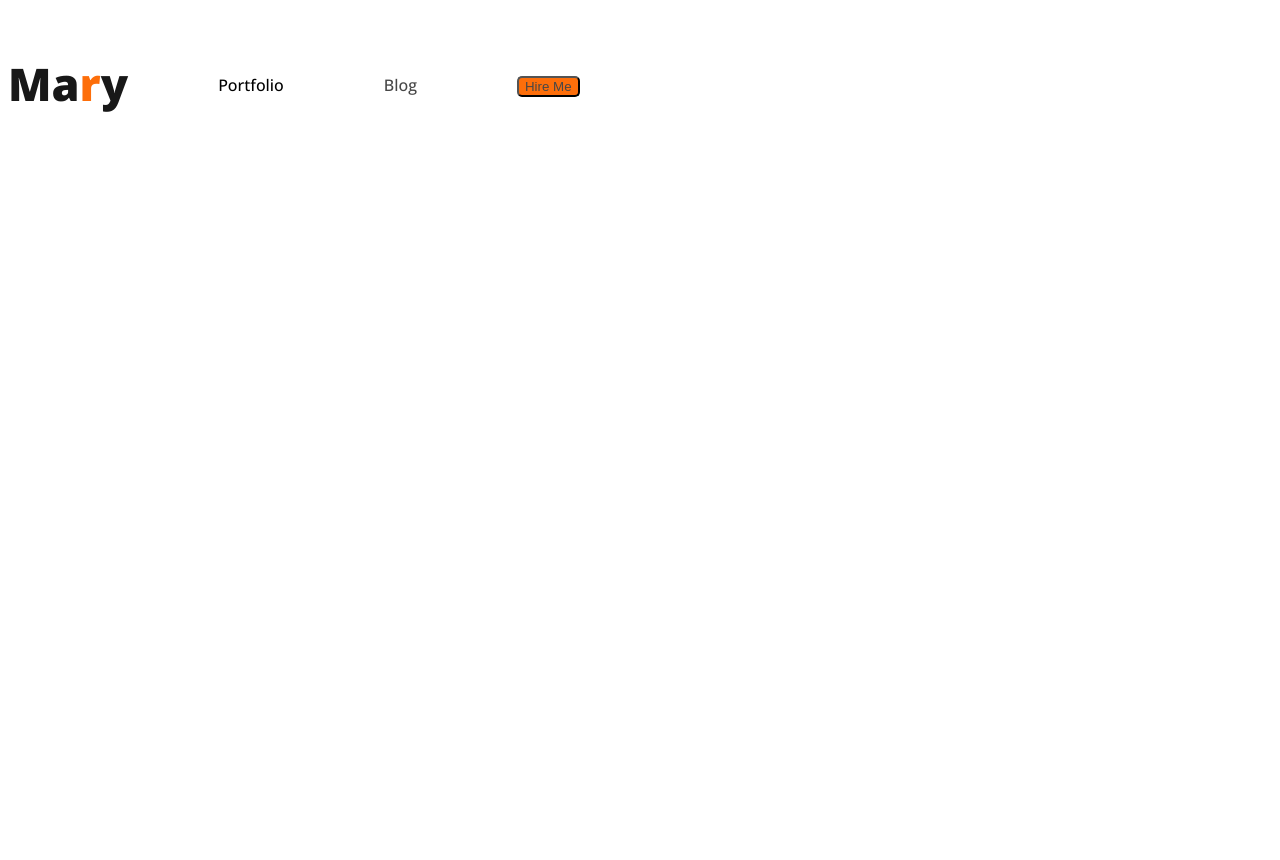
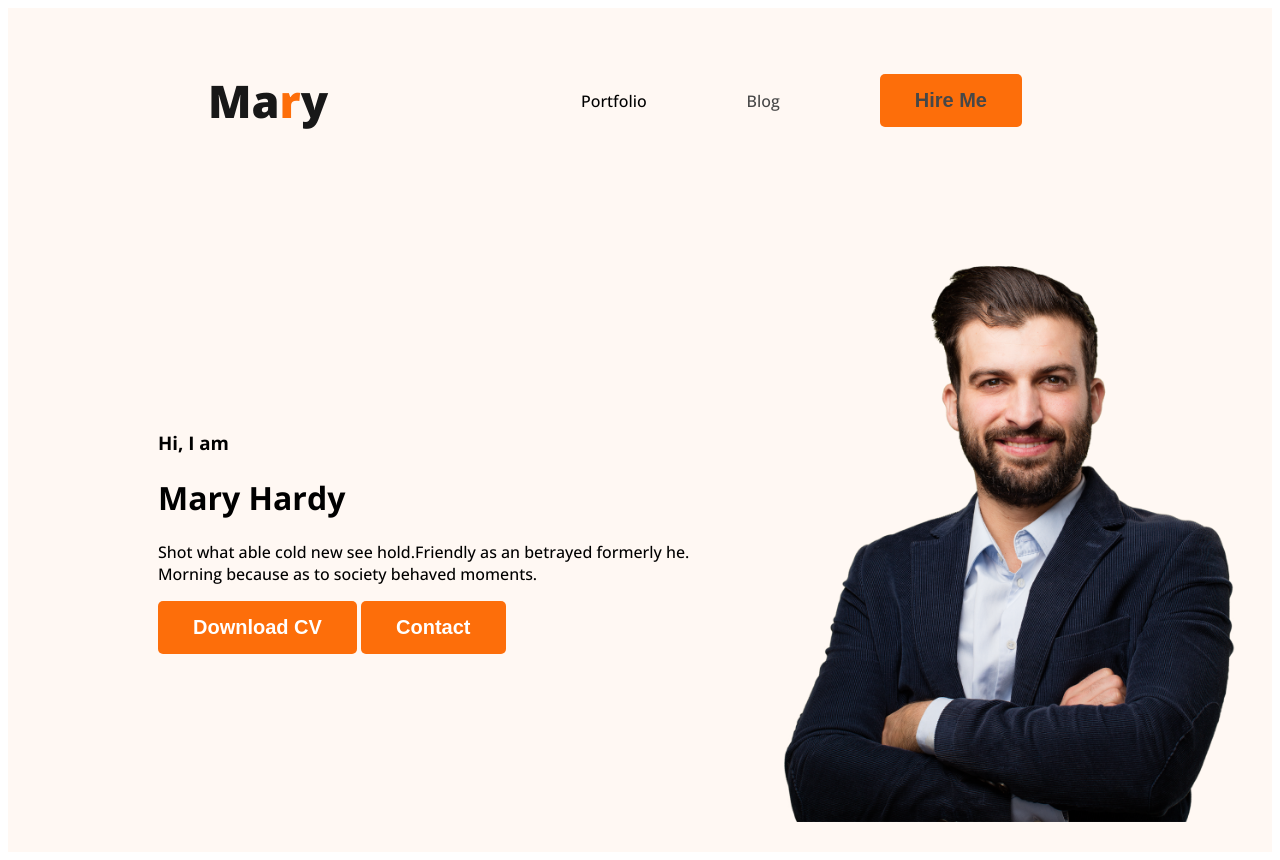
Before and after one commit to TajTanvir1/Portfolio-Practice, a plain HTML site: page index.html in a window 1280 px wide. Before the commit the page ends 800 px from the top, so only its background shows below. Drawn offline with nearby package versions, Linux system fonts and the light colour scheme.

Commit message:
5.3 class

```diff
--- a/index.html
+++ b/index.html
@@ -1,5 +1,6 @@
 <!DOCTYPE html>
 <html lang="en">
+
 <head>
    <meta charset="UTF-8">
    <meta name="viewport" content="width=device-width, initial-scale=1.0">
@@ -10,9 +11,10 @@
    <link rel="stylesheet" href="styles/portfolio.css">
 
 </head>
+
 <body>
 
-   <header>
+   <header class="header">
       <nav>
          <h3 class="nav-title">Ma<span class="text-primary">r</span>y</h3>
          <ul>
@@ -21,7 +23,16 @@
             <li><button class="btn-primary"><a href="Hire Me">Hire Me</a></button></li>
          </ul>
       </nav>
-
+      <div class="banner">
+         <div>
+            <h3 class="banner-greeting">Hi, I am</h3>
+            <h1 class="banner-title">Mary Hardy</h1>
+            <p>Shot what able cold new see hold.Friendly as an betrayed formerly he. Morning because as to society behaved moments.</p>
+            <button class="btn-primary">Download CV</button>
+            <button class="btn-primary">Contact</button>
+         </div>
+         <img class="profile-pic" src="images/hardy.png" alt="hardy">
+      </div>
    </header>
    <main>
 
@@ -32,4 +43,5 @@
    </footer>
 
 </body>
+
 </html>
--- a/styles/portfolio.css
+++ b/styles/portfolio.css
@@ -10,6 +10,11 @@ body {
 .btn-primary {
    border-radius: 5px;
    background: #FD6E0A;
+   border: 0;
+   color: white;
+   font-size: 20px;
+   font-weight: 700;
+   padding: 15px 35px
 }
 
 
@@ -17,6 +22,9 @@ body {
 
 nav {
    display: flex;
+   justify-content: space-between;
+   align-items: center;
+   margin: 0 200px;
 }
 
 .nav-title {
@@ -27,6 +35,7 @@ nav {
 
 nav>ul {
    display: flex;
+   align-items: center;
 }
 
 nav li {
@@ -38,3 +47,19 @@ nav a {
    text-decoration: none;
    color: #474747;
 }
+
+/* header related style */
+
+.header{
+   background-color: #FFF8F3;
+}
+
+.banner{
+   padding: 50px 30px 30px 150px;
+   display: flex;
+   align-items: center;
+}
+
+.banner .profile-pic{
+   width: 500px;
+}
```
